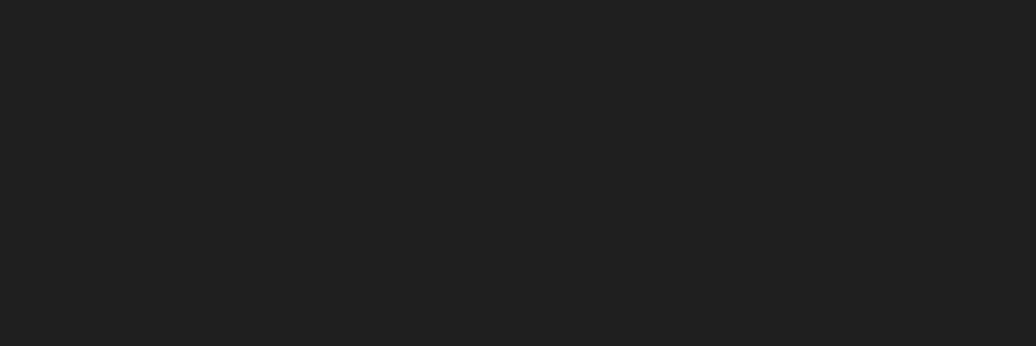
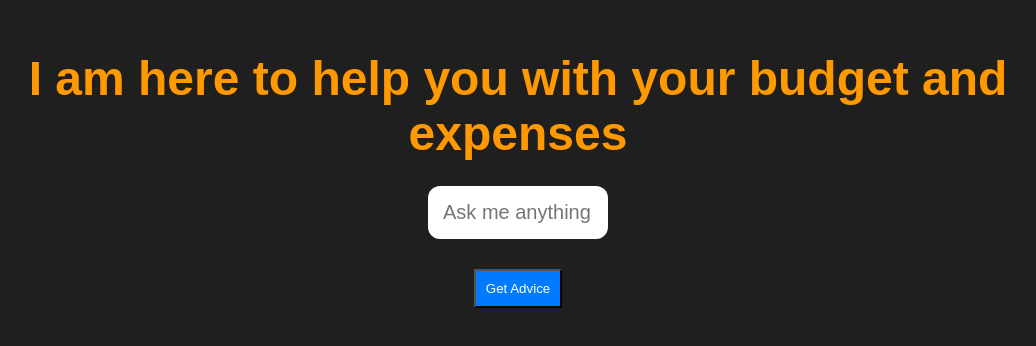
Before and after one commit to saraharmstrong314/rosehack-2024, a React (Create React App) app: page /nanami/1 in a window 1280 px wide. Before the commit this address had no page. Shown: the part 240-586 px from the top of the page, without its empty margins (122-1158 px from the left). Built offline with nearby package versions, Linux system fonts and the light colour scheme; no server answers; the database is empty.

Commit message:
Gojo Chatbot

```diff
--- a/package.json
+++ b/package.json
@@ -6,8 +6,10 @@
     "@testing-library/jest-dom": "^5.17.0",
     "@testing-library/react": "^13.4.0",
     "@testing-library/user-event": "^13.5.0",
+    "dotenv": "^16.3.2",
     "firebase": "^10.7.2",
     "git": "^0.1.5",
+    "openai": "^4.0.0",
     "react": "^18.2.0",
     "react-dom": "^18.2.0",
     "react-router-dom": "^6.21.3",
--- a/src/App.js
+++ b/src/App.js
@@ -3,6 +3,7 @@
 import Login from './Login';
 import Signup from './Signup';
 import Coupons from './Coupons';
+import Nanami from './Nanami';
 
 function App() {
   return (
@@ -10,7 +11,7 @@
       <Routes>
         <Route path="/signup" element={<Signup/>} />
         <Route exact path="/" element={<Login/>} />
-        <Route path="/coupon" element={<Coupons/>} />
+        <Route path="/nanami/:username" element={<Nanami/>} />
       </Routes>
     </Router>
   );
--- /dev/null
+++ b/src/Key.json
@@ -0,0 +1,5 @@
+{
+    "apiKey": "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",
+    "systemContent": "Great Britain VAT declaration's  category is GB_VAT_DCL,  and entity is ZZGB_DRCC, the default company code is 1100. There can be multiple actions like create, execute, run, email download, and compare. If no date is provided in the command by the end user then the reporting date key should be populated with today's date value in YYYY-MM-DD format. If the user asks to include or exclude document then the app is MTI, otherwise the app is DRC. The following run id are generated [00000001, 00000002]. In the above context return to me a JSON response for the following command as a string with no new line characters. { category\":\"\",\"entity\":\"\",\"companycode\":\"\",\"action\":\"\",\"reportingdate\":\"\", \"runid\": \"\", \"app\":\"\", \"document\":\"\" }",
+    "chatPlaceholder": "I can run any report for ACR..."
+}
--- a/src/Login.js
+++ b/src/Login.js
@@ -30,7 +30,7 @@
         console.error('Error checking login:', error);
         setLoginMessage('An error occurred during login.');
       });
-      history('/coupon');
+      history('/nanami/'+username);
   };
 
   return (
--- /dev/null
+++ b/src/Nanami.css
@@ -0,0 +1,47 @@
+/* Nanami.css */
+
+.container {
+    text-align: center;
+    margin: 50px;
+  }
+
+  .chatbox {
+    display: flex;
+    flex-direction: column;
+    align-items: center;
+  }
+
+  input {
+    padding: 8px;
+    margin-top: 5px;
+    width: 70%;
+    max-width: 100%;
+  }
+
+  button {
+    background-color: #007bff;
+    color: #fff;
+    padding: 10px;
+    cursor: pointer;
+    margin-top: 10px;
+  }
+
+  button:hover {
+    background-color: #0056b3;
+  }
+
+  .response-box {
+    margin-top: 20px;
+    padding: 15px;
+    border: 1px solid #ddd;
+    border-radius: 8px;
+    width: 100%;
+    max-width: 100%;
+    text-align: left;
+  }
+
+  .response-box p {
+    margin: 0;
+    font-weight: bold;
+    font-size: 20px;
+  }
--- a/src/Nanami.js
+++ b/src/Nanami.js
@@ -0,0 +1,94 @@
+import React, { useState, useEffect } from 'react';
+import OpenAI from 'openai';
+import constants from './Key.json';
+import './Nanami.css';
+import { useParams } from 'react-router-dom';
+import db from './firebase';
+
+const openai = new OpenAI({ apiKey: constants.apiKey, dangerouslyAllowBrowser: true });
+
+const Nanami = () => {
+  const {username} = useParams();
+  const [budget, setBudget] = useState('');
+  const [advice, setAdvice] = useState('');
+  const [loading, setLoading] = useState(false);
+  const [userdata, setUserData] = useState('');
+  useEffect(() => {
+    const fetchUserData = async () => {
+        try {
+          setLoading(true);
+          const userQuerySnapshot = await db.collection('users').where('username', '==', username).get();
+
+          if (!userQuerySnapshot.empty) {
+            const userData = userQuerySnapshot.docs[0].data();
+            setUserData(userData);
+          } else {
+            console.log('User not found');
+          }
+        } catch (error) {
+          console.error('Error fetching user data:', error.message);
+        } finally {
+          setLoading(false);
+        }
+      };
+
+      fetchUserData();
+  }, [username]);
+  const handleChat = async () => {
+    try {
+        setLoading(true);
+      const response = await openai.chat.completions.create({
+        messages: [
+          {
+            role: 'system',
+            content:
+              'Your name is Gojo. Address the person with their name. Please help the user managing his budget. He has a budget of '+userdata.budget +' dollars for this month, has done total expenses of 50 dollars already. My age is '+ userdata.age+ ', location is '+ userdata.location+ ', and my name is ' + userdata.username+ '. Please advise him on how he should spend his money and what to buy based on age, location, budget and expenses.',
+          },
+          { role: 'user', content: budget },
+        ],
+        model: 'gpt-3.5-turbo',
+      });
+
+      console.log(response);
+      const suggestedItem = response.choices[0].message.content;
+      setAdvice(`Recommendation: ${suggestedItem}`);
+    } catch (error) {
+      console.error('Error fetching advice:', error.message);
+      setAdvice('Sorry, an error occurred while fetching advice.');
+    }
+    finally {
+        setLoading(false);
+      }
+  };
+
+  const handleEnterKey = (event) => {
+    if (event.key === 'Enter') {
+      handleChat();
+    }
+  };
+
+  return (
+    <div className="container">
+      <div className="chatbox">
+        <h2>I am here to help you with your budget and expenses</h2>
+        <input
+          type="text"
+          value={budget}
+          onChange={(e) => setBudget(e.target.value)}
+          onKeyDown={handleEnterKey}
+          style={{ width: `${(budget.length + 15) * 10}px` }}
+          placeholder='Ask me anything'
+        />
+        <button onClick={handleChat}>Get Advice</button>
+      </div>
+      {loading && <p>Loading...</p>}
+      {advice && !loading && (
+        <div className="response-box">
+          <p>{advice}</p>
+        </div>
+      )}
+    </div>
+  );
+};
+
+export default Nanami;
--- a/src/Signup.js
+++ b/src/Signup.js
@@ -22,7 +22,7 @@
     const gender = e.target.gender.value;
     const age = e.target.age.value;
     const location =e.target.location.value;
-    const budget =  e.target.location.value;
+    const budget =  e.target.budget.value;
     console.log(password)
 
       db.collection('users').add({
@@ -35,6 +35,7 @@
       });
 
       console.log('Data stored in Firebase!');
+      alert('UserName Created Successfully');
   };
 
   return (
```
Also changed, not shown: 1 other file (tests, documents, lock files or other folders).
